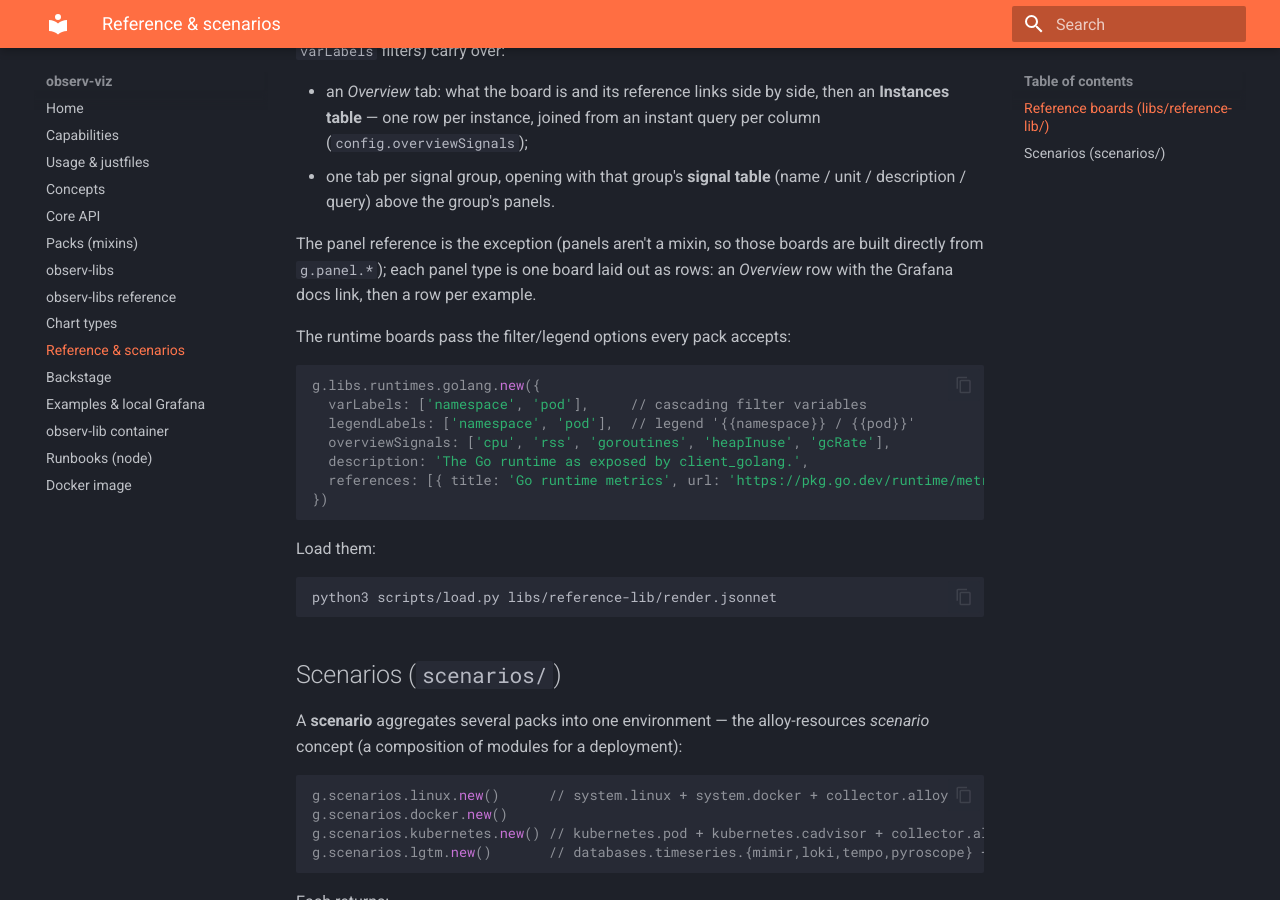
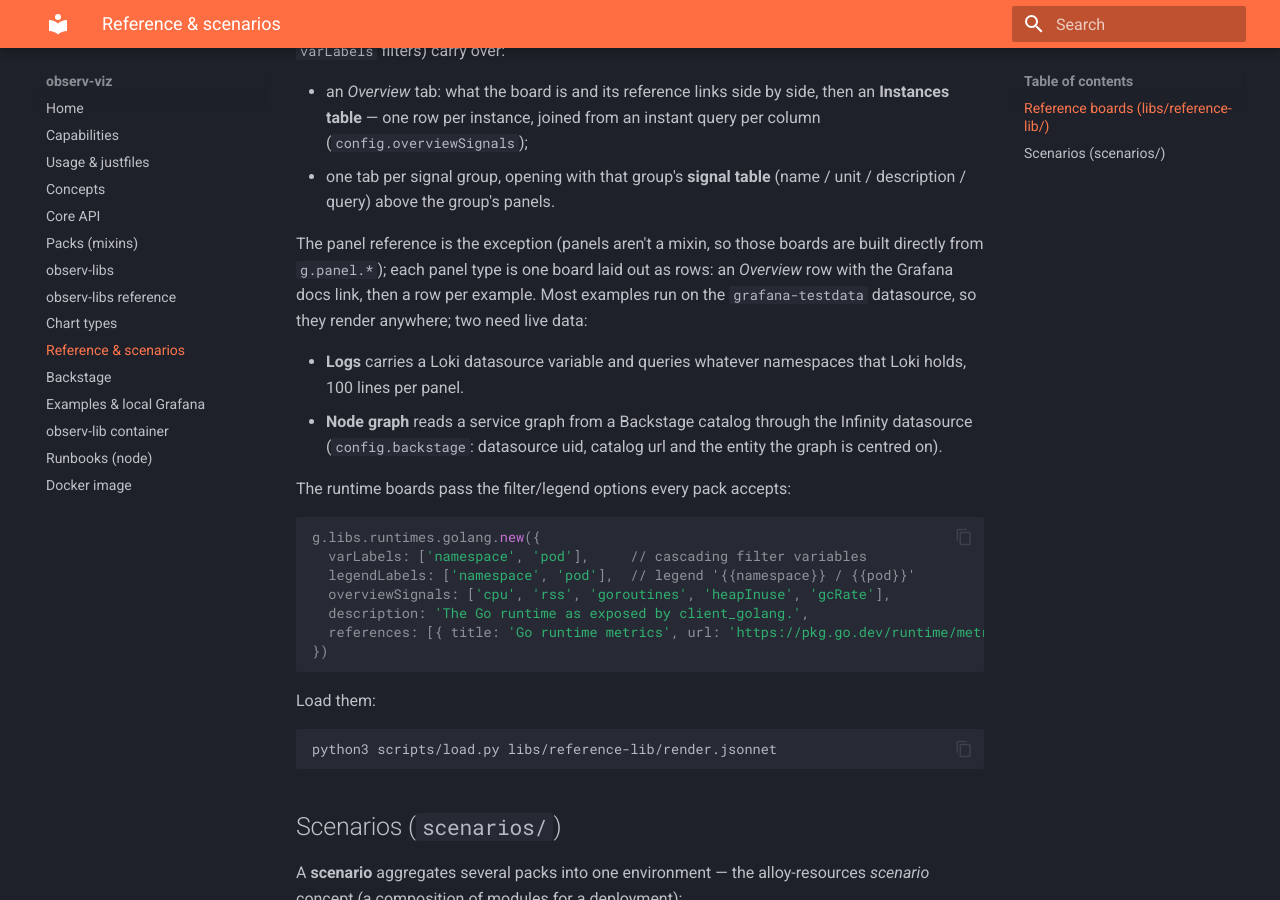
Before and after one commit to cznewt/observ-viz, an MkDocs documentation site: the page built from docs/reference.md, in a window 1280 px wide and 900 px high, scrolled down 399 px. Built offline with MkDocs 1.6.1 and Material for MkDocs 9.7.7, drawn with Linux system fonts in a browser that asks for light colours.

Commit message:
docs: the two panel examples that need live data
Co-Authored-By: Claude Opus 5 (1M context) <noreply@anthropic.com>
Claude-Session: https://claude.ai/code/session_01LtGtibZpu1Ttps9W3SPeHn

```diff
--- a/docs/reference.md
+++ b/docs/reference.md
@@ -23,7 +23,15 @@ variables (`job` plus any cascading `varLabels` filters) carry over:
 
 The panel reference is the exception (panels aren't a mixin, so those boards are
 built directly from `g.panel.*`); each panel type is one board laid out as rows:
-an *Overview* row with the Grafana docs link, then a row per example.
+an *Overview* row with the Grafana docs link, then a row per example. Most
+examples run on the `grafana-testdata` datasource, so they render anywhere; two
+need live data:
+
+* **Logs** carries a Loki datasource variable and queries whatever namespaces
+  that Loki holds, 100 lines per panel.
+* **Node graph** reads a service graph from a Backstage catalog through the
+  Infinity datasource (`config.backstage`: datasource uid, catalog url and the
+  entity the graph is centred on).
 
 The runtime boards pass the filter/legend options every pack accepts:
 
```
